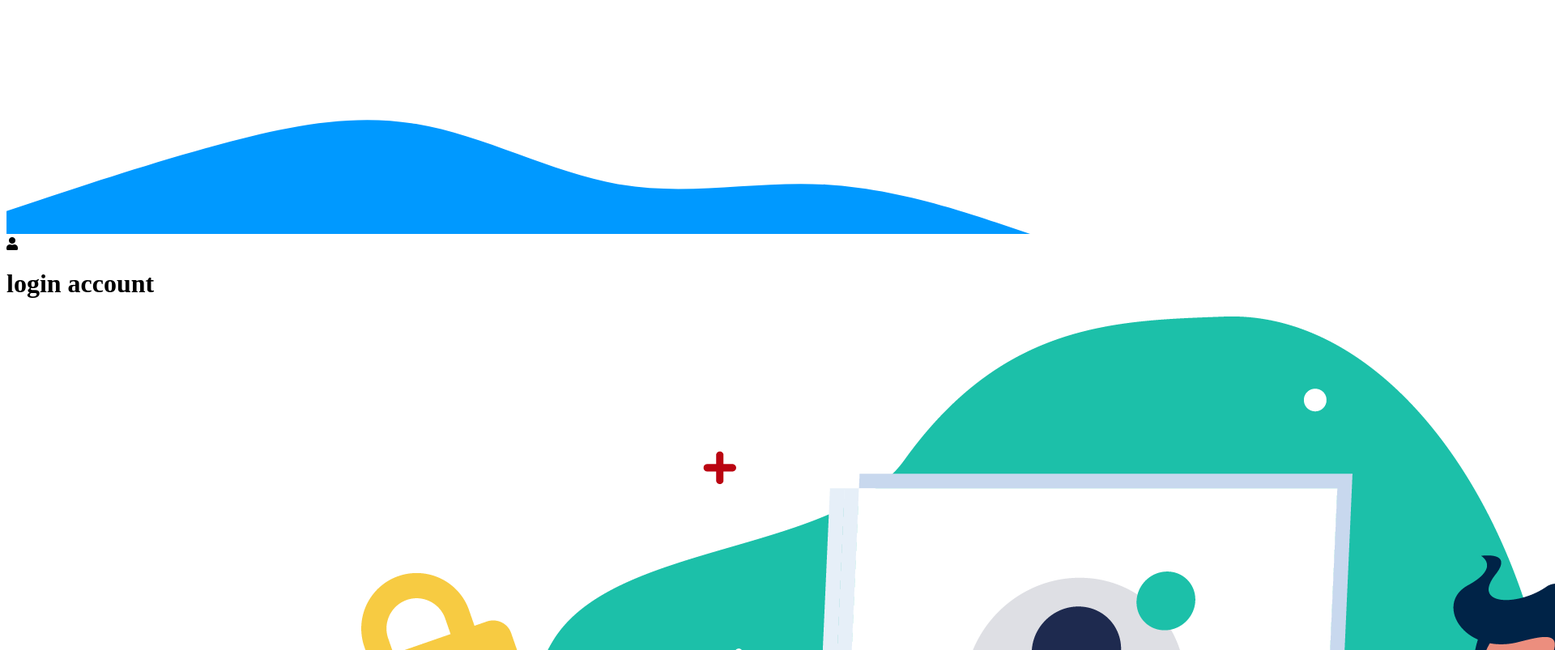
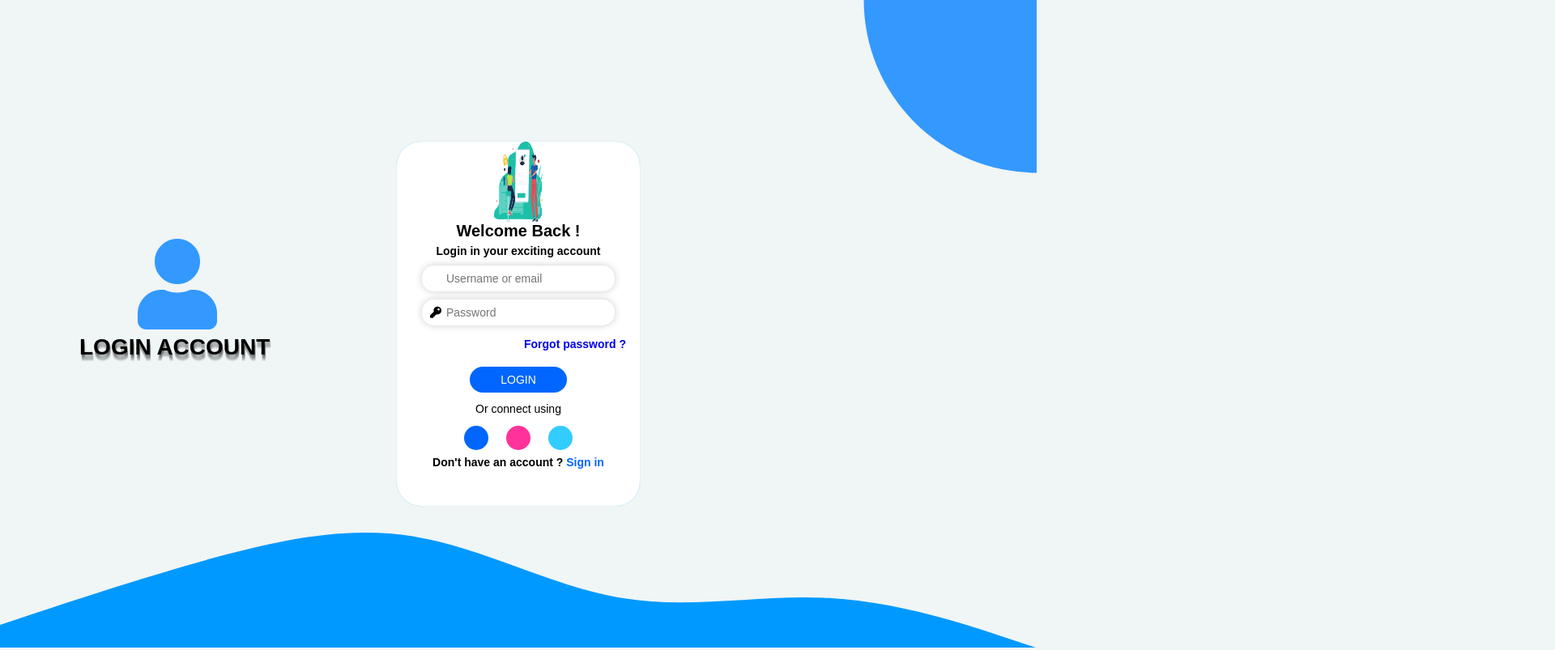
Before and after one commit to devUbaid/Flip-Login-Sign-Up-Form, a plain HTML site: page index.html in a window 1280 px wide. Shown: the top 803 px of the page at 81% size, 1920 px wide, since content can reach past the window. Drawn offline with Linux system fonts and the light colour scheme; files whose address does not match are found by name.

Commit message:
Update index.html

```diff
--- a/index.html
+++ b/index.html
@@ -8,7 +8,7 @@
     <link rel="stylesheet" type="text/css"
         href="https://stackpath.bootstrapcdn.com/font-awesome/4.7.0/css/font-awesome.min.css">
 
-    <link rel="stylesheet" href="../Flip Login & Sign-Up Form/style.css">
+    <link rel="stylesheet" href="style.css">
     <title>LOGIN AND SIGN-UP FORM</title>
     <link rel="stylesheet" href="https://cdnjs.cloudflare.com/ajax/libs/font-awesome/5.15.4/css/all.min.css">
 </head>
@@ -81,7 +81,7 @@
 
 </div>
 
-<script src="../Flip Login & Sign-Up Form/script.js"></script>
+<script src="script.js"></script>
 
 </body>
 
```
